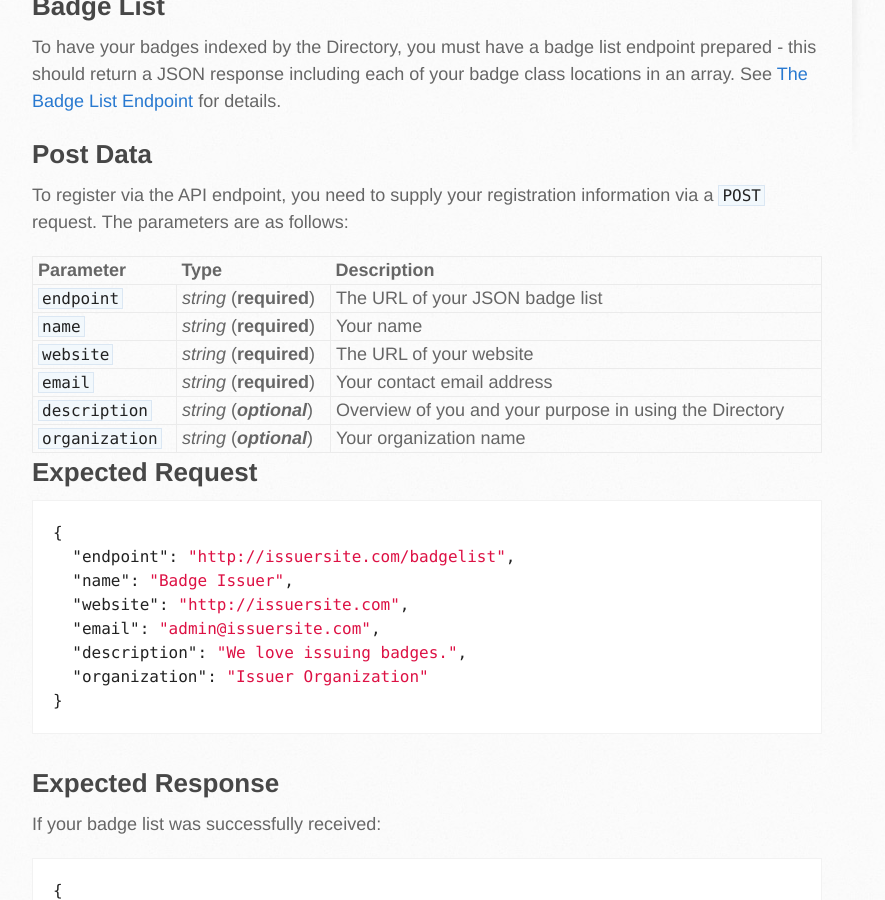
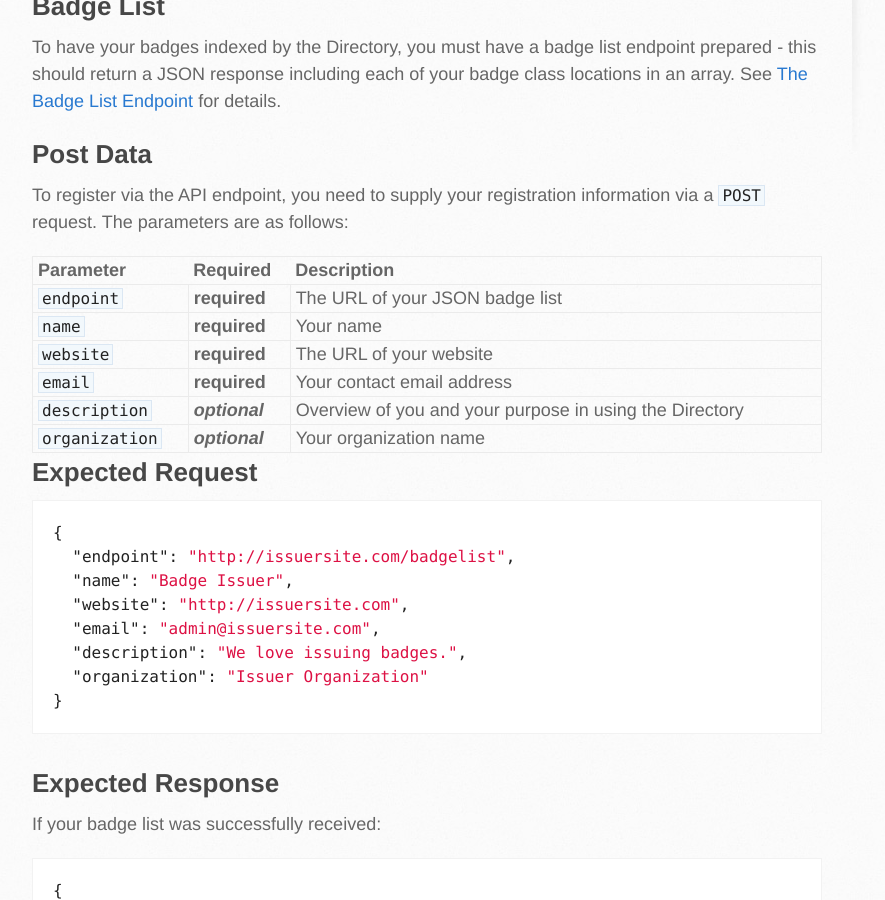
Before and after one commit to OpenWorksGroup/openbadges-directory, a Jekyll site: the page built from register-via-api.markdown, in a window 1280 px wide and 900 px high, scrolled down 539 px. Shown: the whole window, without its empty margins (138-1023 px from the left). Built offline with Jekyll 4.4.1, drawn with Linux system fonts in a browser that asks for light colours; Markdown is read by kramdown in place of the engine named in the settings.

Commit message:
Update register-via-api.markdown

```diff
--- a/register-via-api.markdown
+++ b/register-via-api.markdown
@@ -22,14 +22,14 @@ To have your badges indexed by the Directory, you must have a badge list endpoin
 
 To register via the API endpoint, you need to supply your registration information via a `POST` request. The parameters are as follows:
 
-| &nbsp;__Parameter__&nbsp; | &nbsp;__Type__&nbsp; | &nbsp;__Description__&nbsp; |
+| &nbsp;__Parameter__&nbsp; | &nbsp;__Required__&nbsp; | &nbsp;__Description__&nbsp; |
 | :------------ | :------- | :-------------- |
-| &nbsp;`endpoint`&nbsp; | &nbsp;_string_ (**required**)&nbsp; | &nbsp;The URL of your JSON badge list&nbsp; |
-| &nbsp;`name`&nbsp; | &nbsp;_string_ (**required**)&nbsp; | &nbsp;Your name&nbsp; |
-| &nbsp;`website`&nbsp; | &nbsp;_string_ (**required**)&nbsp; | &nbsp;The URL of your website&nbsp; |
-| &nbsp;`email`&nbsp; | &nbsp;_string_ (**required**)&nbsp; | &nbsp;Your contact email address&nbsp; |
-| &nbsp;`description`&nbsp; | &nbsp;_string_ (___optional___)&nbsp; | &nbsp;Overview of you and your purpose in using the Directory&nbsp; |
-| &nbsp;`organization`&nbsp; | &nbsp;_string_ (___optional___)&nbsp; | &nbsp;Your organization name&nbsp; |
+| &nbsp;`endpoint`&nbsp; | &nbsp;__required__&nbsp; | &nbsp;The URL of your JSON badge list&nbsp; |
+| &nbsp;`name`&nbsp; | &nbsp;__required__&nbsp; | &nbsp;Your name&nbsp; |
+| &nbsp;`website`&nbsp; | &nbsp;__required__&nbsp; | &nbsp;The URL of your website&nbsp; |
+| &nbsp;`email`&nbsp; | &nbsp;__required__&nbsp; | &nbsp;Your contact email address&nbsp; |
+| &nbsp;`description`&nbsp; | &nbsp;___optional___&nbsp; | &nbsp;Overview of you and your purpose in using the Directory&nbsp; |
+| &nbsp;`organization`&nbsp; | &nbsp;___optional___&nbsp; | &nbsp;Your organization name&nbsp; |
 
 ## Expected Request
 
```
